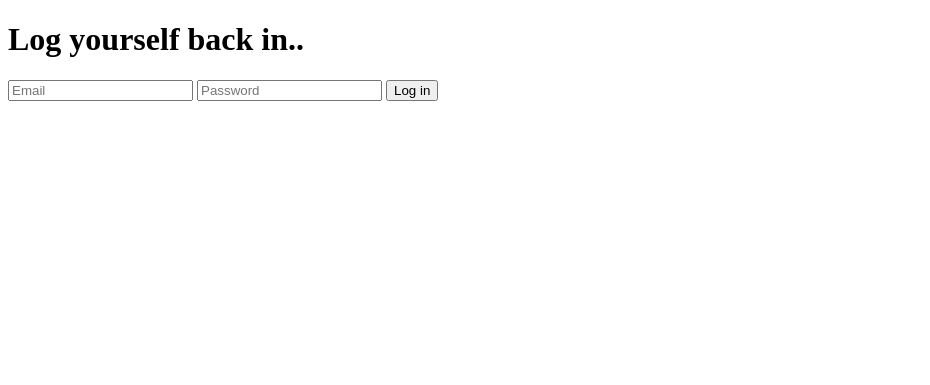
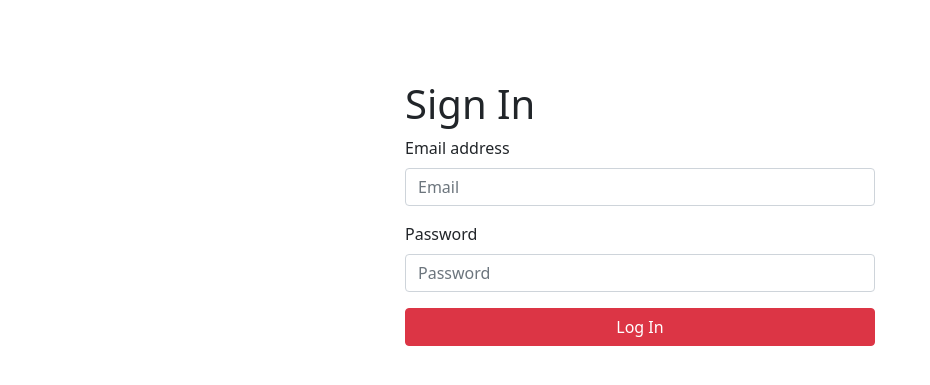
Before and after one commit to Warreldie/team5, a PHP site: page /phples/login.php in a window 1280 px wide. Shown: the top 385 px of the page, without its empty margins (0-930 px from the left). Run offline with PHP 8.4, Linux system fonts and the light colour scheme.

Commit message:
fix: style login and register

```diff
--- a/css/style.css
+++ b/css/style.css
@@ -1,7 +1,20 @@
 .register{
     width: 100%;
-    max-width: 330px;
+    max-width: 500px;
     padding: 15px;
     padding-top: 5em;
     margin: auto;
 }
+.sign-in{
+    width: 100%;
+    max-width: 500px;
+    padding: 15px;
+    padding-top: 5em;
+    margin: auto;
+}
+.feed{
+    width: 100%;
+    max-width: 500px;
+    padding: 15px;
+    margin: auto;
+}
--- a/index.php
+++ b/index.php
@@ -41,9 +41,9 @@ if (isset($_SESSION['user'])) {
     <title>IMDtok - Feed</title>
 </head>
 
-<body class="bg-dark text-white">
+<body class="feed bg-dark text-white">
     <!-- navbar top ==> fixed-top class -->
-    <div class="navbar bg-dark justify-content-center">
+    <div class="navbar fixed-top  bg-dark justify-content-center">
         <div class="container-fluid">
             <a class="nav-link text-white" href="#">Following</a>
             <a class="nav-link text-white" href="#">For You</a>
--- a/login.php
+++ b/login.php
@@ -1,5 +1,4 @@
 <?php
-
 //checks to see if input is empty
 if (!empty($_POST)) {
     try {
@@ -15,49 +14,51 @@ if (!empty($_POST)) {
             //go to index.php
             echo "You are in!";
             header("Location: index.php");
-
-        }else{
+        } else {
             $failure = "Email and/or password is wrong";
         }
-
-
     } catch (Throwable $error) {
         $error = $error->getMessage();
-        }
-
-
+    }
 }
-
-
-
 ?>
 <!DOCTYPE html>
 <html lang="en">
+
 <head>
     <meta charset="UTF-8">
     <meta http-equiv="X-UA-Compatible" content="IE=edge">
     <meta name="viewport" content="width=device-width, initial-scale=1.0">
+    <link href="https://cdn.jsdelivr.net/npm/bootstrap@5.0.0-beta2/dist/css/bootstrap.min.css" rel="stylesheet" integrity="sha384-BmbxuPwQa2lc/FVzBcNJ7UAyJxM6wuqIj61tLrc4wSX0szH/Ev+nYRRuWlolflfl" crossorigin="anonymous">
+    <link href="css/style.css" rel="stylesheet">
     <title>Login</title>
 </head>
+
 <body>
-    <h1>Log yourself back in..</h1>
-    <form id="login" method="POST" action="">
-            <?php if(isset($error)): ?>
+    <main class="sign-in container">
+        <h1>Sign In</h1>
+        <form id="login" method="POST" action="">
+            <?php if (isset($error)) : ?>
                 <div class="alert alert-danger"><?php echo $error; ?></div>
             <?php endif; ?>
 
-            <?php if(isset($failure)): ?>
+            <?php if (isset($failure)) : ?>
                 <div class="alert alert-danger"><?php echo $failure; ?></div>
             <?php endif; ?>
+            <div class="mb-3">
+                <label for="InputEmail" class="form-label">Email address</label>
+                <input name="email" placeholder="Email" type="email" class="form-control" required />
+            </div>
+            <div class="mb-3">
+                <label for="InputPassword" class="form-label">Password</label>
+                <input name="password" placeholder="Password" type="password" class="form-control" required />
+            </div>
 
-            <input name="email" placeholder="Email" type="email" required />
-            <input name="password" placeholder="Password" type="password" required />
+            <div class="mb-3 d-grid gap-2">
+                <button name="login" type="submit" class="btn btn-danger" value="Log in">Log In</button>
+            </div>
+        </form>
+    </main>
+</body>
 
-
-            <input name="login" type="submit" value="Log in" />
-
-    </form>
-
-
-</body>
 </html>
```
Also changed, not shown: profile.php (+55 -3 lines).
